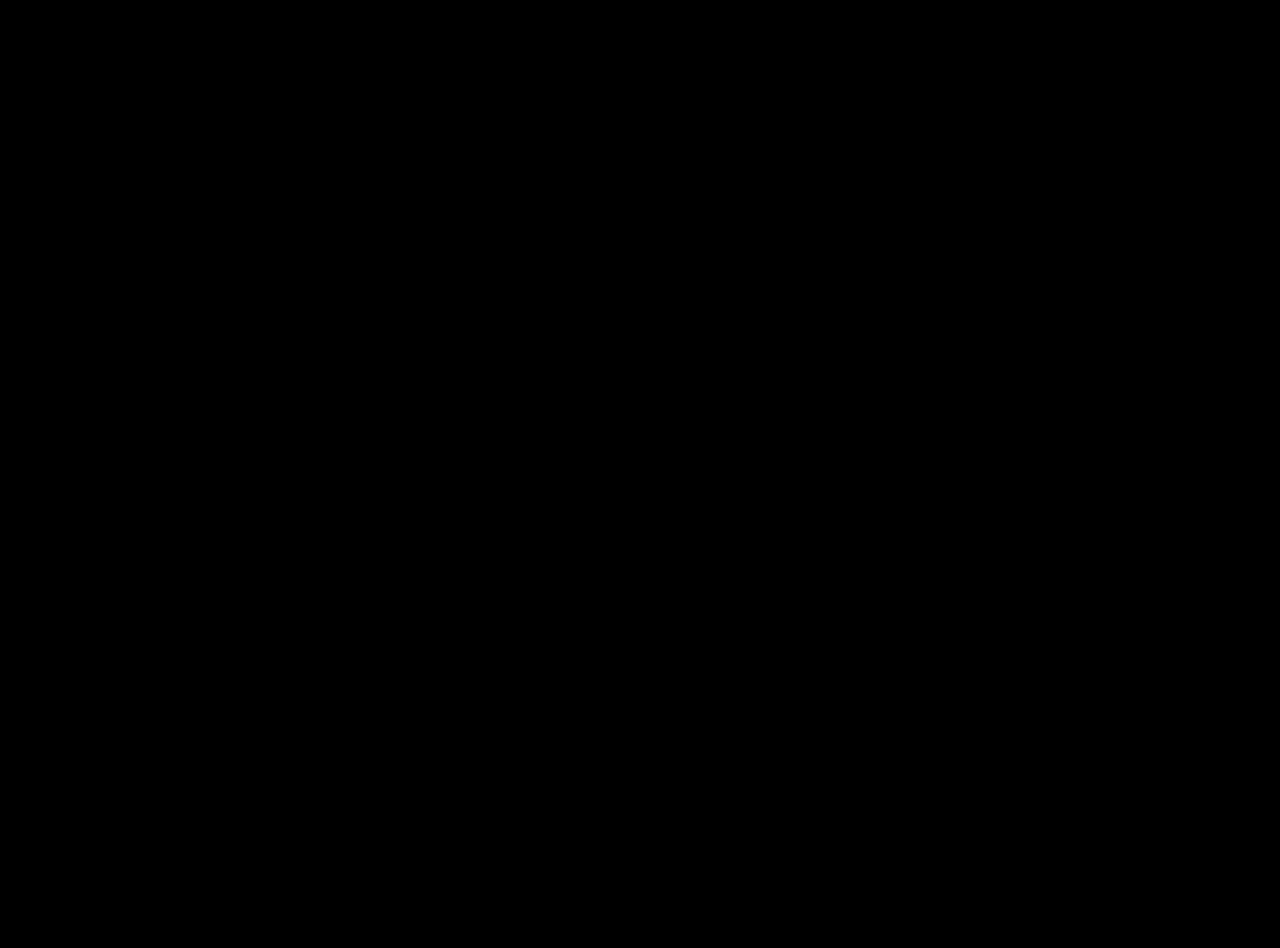
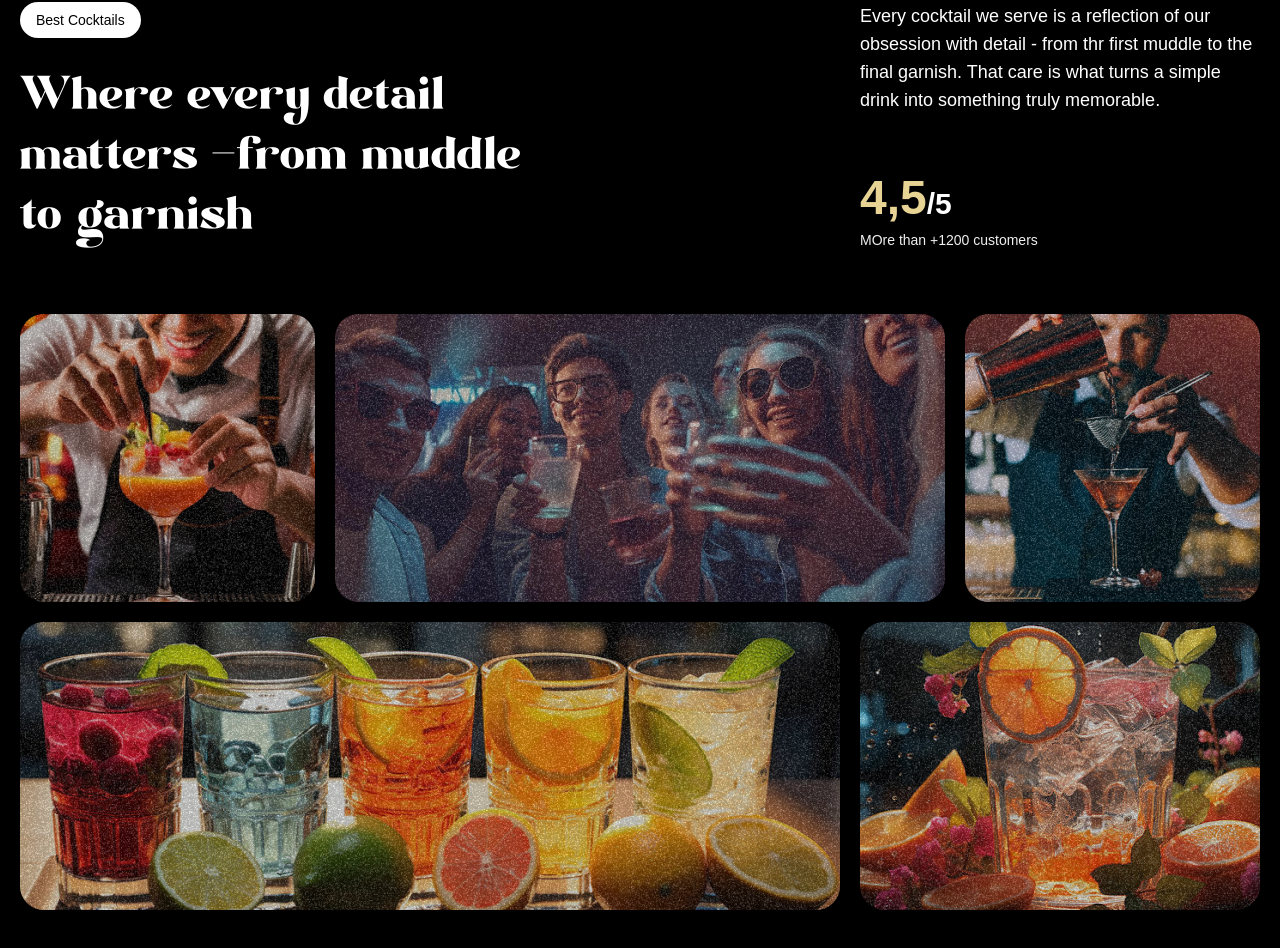
Before and after one commit to AmanBeast/cocktails, a React (Vite) app: page / in a window 1280 px wide. Shown: the part 1710-2658 px from the top of the page. Before the commit the page ends 2400 px from the top, so only its background shows below. Built offline with nearby package versions, Linux system fonts and the light colour scheme; a web font is replaced by a local one.

Commit message:
Implementing About us

```diff
--- a/src/App.jsx
+++ b/src/App.jsx
@@ -4,6 +4,8 @@ import gsap from "gsap";
 import Navbar from "./components/navbar.jsx";
 import Hero from './components/Hero.jsx'
 import Cocktails from "./components/Cocktails.jsx";
+import About from "./components/About.jsx";
+
 // we have to do this because they are not automatically active
 gsap.registerPlugin(ScrollTrigger,SplitText);
 
@@ -13,6 +15,7 @@ const App = () => {
     <Navbar />
     <Hero />
     <Cocktails />
+    <About/>
     <div className="h-dvh  bg:black"></div>
    </main>
   )
--- /dev/null
+++ b/src/components/About.jsx
@@ -0,0 +1,91 @@
+import { useGSAP } from "@gsap/react"
+import {SplitText} from "gsap/all"
+import gsap from "gsap"
+
+const About = () => {
+
+    useGSAP(()=>{
+        const titleSplit = SplitText.create('#about h2',{
+            type: 'words'
+        })
+
+        const scrollTimeline = gsap.timeline({
+            scrollTrigger: {
+                trigger:'#about',
+                start: 'top center'
+            }
+        })
+
+        scrollTimeline.from(titleSplit.words, {
+            opacity:0, duration:1, yPercent:100, ease:'expo.out', stagger:0.02
+        })
+        .from('.top-grid div, .bottom-grid div',  {
+            opacity:0, duration:1, ease: 'power1.inOut', stagger:0.04,
+            // '-=0.5' it will start the animation a bit  before the previous one ends
+        }, '-=0.5')
+    })
+
+  return (
+    <div id="about">
+        <div className="mb-16 md:px-0 px-5">
+            <div className="content">
+                <div className="md:col-span-8">
+                    <p className="badge">Best Cocktails   </p>
+                        <h2>
+                            Where every detail matters <span className="text-white">-</span>
+                            from muddle to garnish
+                        </h2>
+                        </div>
+                        <div className="sub-content">
+                            <p>
+                                Every cocktail we serve is a reflection of our obsession with detail - from thr first muddle to
+                                the final garnish. That care is what turns a simple drink into something truly memorable.
+                            </p>
+
+                            <div>
+                                <p className="md:text-3xl text-xl font-bold">
+                                    <span>4,5</span>/5
+                                </p>
+                                <p className="text-sm text-white-100">
+                                    MOre than +1200 customers
+                                </p>
+                            </div>
+                        </div>
+            </div>
+        </div>
+
+        <div className="top-grid">
+            <div className="md:col-span-3">
+                <div className="noisy"/>
+                    <img src="/images/abt1.png" alt="grid-img-1" />
+                </div>
+
+
+            <div className="md:col-span-6">
+                <div className="noisy"/>
+                    <img src="/images/abt2.png" alt="grid-img-2" />
+                </div>
+
+            <div className="md:col-span-3">
+                <div className="noisy"/>
+                    <img src="/images/abt5.png" alt="grid-img-5" />
+                </div>
+                 </div>
+
+
+            <div className="bottom-grid">
+                <div className="md:col-span-8">
+                    <div className="noisy"/>
+                    <img src="/images/abt3.png" alt="grid-img-3" />
+                </div>
+
+            <div className="md:col-span-4">
+                <div className="noisy"/>
+                    <img src="/images/abt4.png" alt="grid-img-4" />
+                </div>
+            </div>
+            </div>
+  )
+}
+
+export default About
--- a/src/components/Hero.jsx
+++ b/src/components/Hero.jsx
@@ -1,5 +1,5 @@
 import { useGSAP } from "@gsap/react"
-import { SplitText,ScrollTrigger } from "gsap/all"
+import { SplitText } from "gsap/all"
 import gsap from "gsap"
 import { useMediaQuery } from "react-responsive";
 import { useRef } from "react";
```
